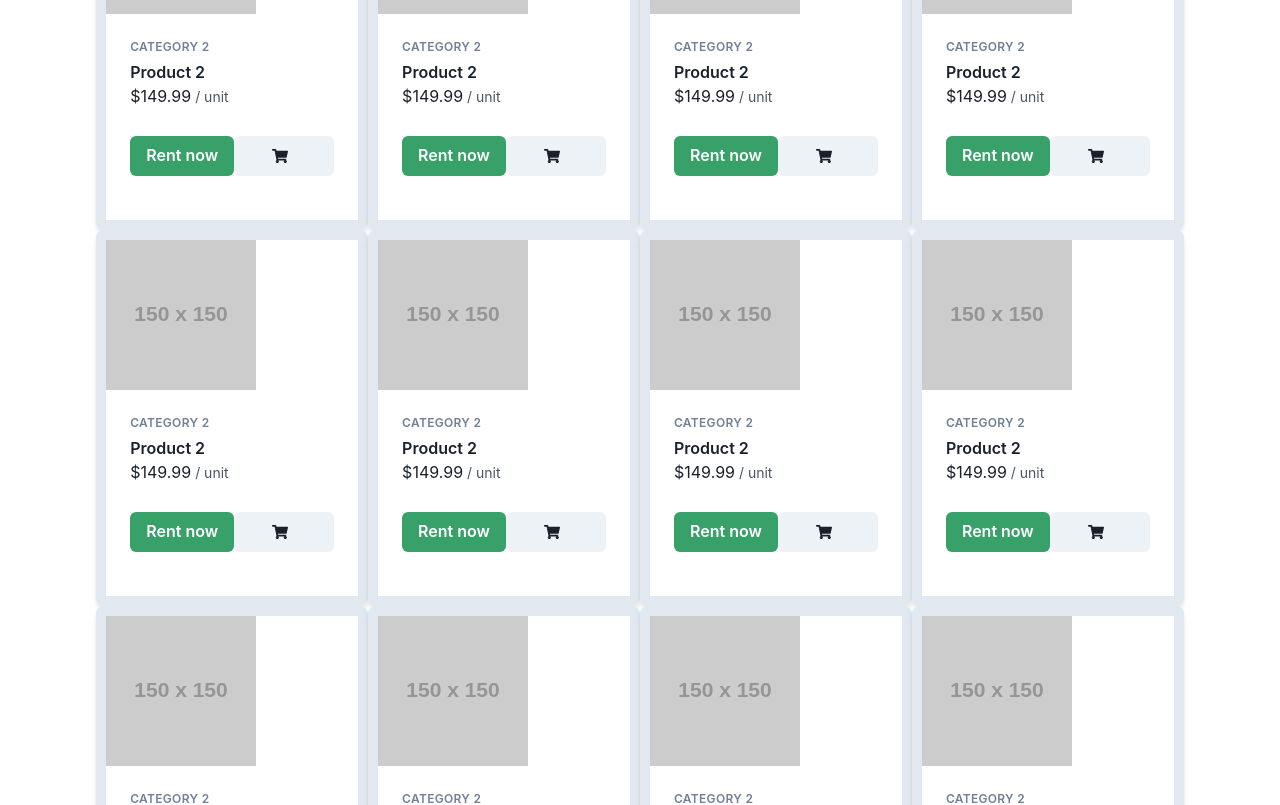
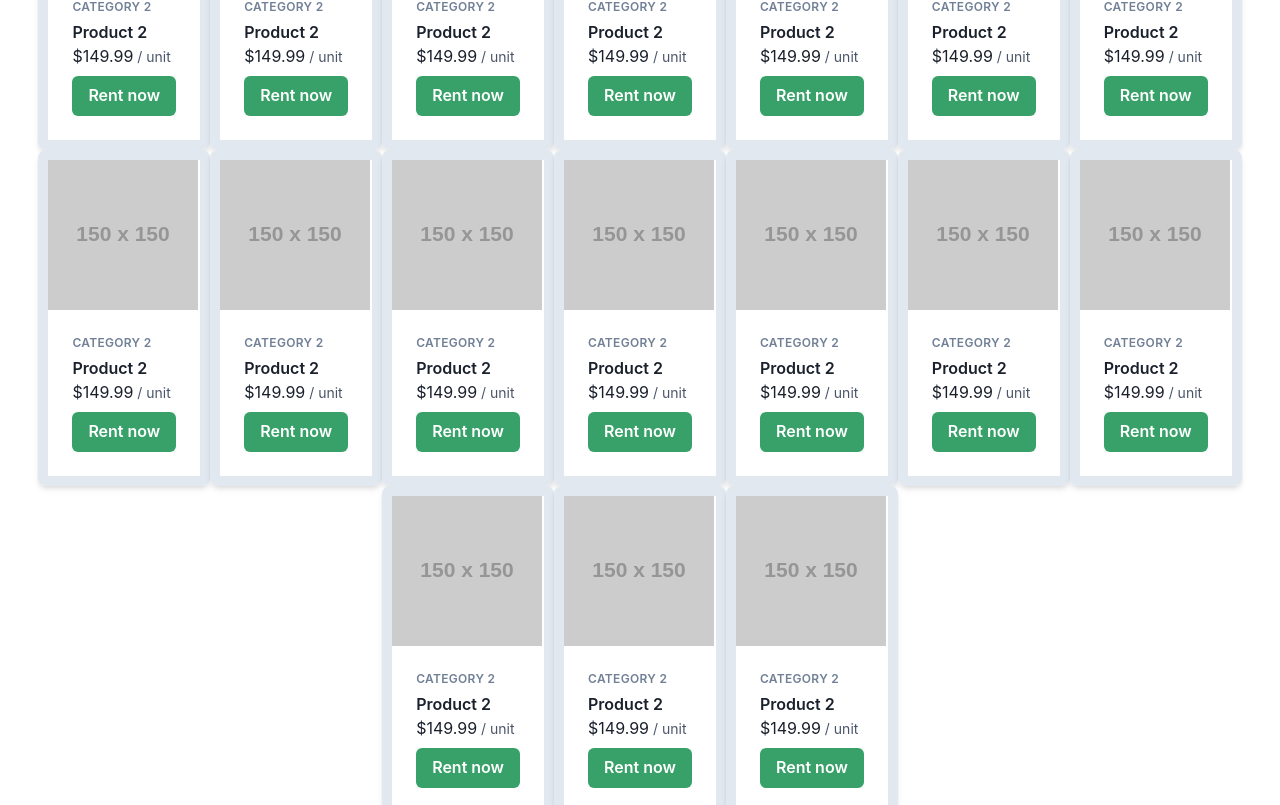
Before and after one commit to Sanghamitradash20/Agro-rental, a React (Create React App) app in the folder frontend/: page /1 in a window 1280 px wide. Shown: the part 538-1343 px from the top of the page. Built offline with nearby package versions, Linux system fonts and the light colour scheme.

Commit message:
product page updated cart icon removed

```diff
--- a/frontend/src/Pages/ProductListByType.jsx
+++ b/frontend/src/Pages/ProductListByType.jsx
@@ -104,6 +104,7 @@
 
 //     fetchProducts();
 //   }, [type]);
+// const responsiveButtonWidth = useBreakpointValue({ base: "100px", sm: "200px", md: "100px" })
 
 //   return (
 //     <Box
@@ -326,14 +327,14 @@
 
 import React from 'react';
 import { Box, Flex, Image, Text, Button,useBreakpointValue } from '@chakra-ui/react';
-import { FaShoppingCart } from 'react-icons/fa';
+// import { FaShoppingCart } from 'react-icons/fa';
 
 const ProductCard = ({ product }) => {
   const handleBuyNow = () => {
     // Logic for Buy Now action
     console.log(`Buy Now clicked for ${product.name}`);
   };
-  const responsiveButtonWidth = useBreakpointValue({ base: "100px", sm: "200px", md: "100px" })
+  // const responsiveButtonWidth = useBreakpointValue({ base: "100px", sm: "200px", md: "100px" })
 
   return (
     <Box
@@ -368,9 +369,9 @@ const ProductCard = ({ product }) => {
           <Button onClick={handleBuyNow} colorScheme="green">
             Rent now
           </Button>
-          <Button width="1000px" maxWidth={responsiveButtonWidth} marginY={5} leftIcon={<FaShoppingCart />}>
+          { /*<Button width="1000px" maxWidth={responsiveButtonWidth} marginY={5} leftIcon={<FaShoppingCart />}> */}
 
-                </Button>
+                {/* </Button> */}
 
         </Flex>
       </Box>
@@ -541,6 +542,38 @@ const ProductsPage = () => {
       price: 149.99,
       unit: 'unit',
     },
+    {
+      id: 2,
+      name: 'Product 2',
+      category: 'Category 2',
+      image: 'https://via.placeholder.com/150',
+      price: 149.99,
+      unit: 'unit',
+    },
+    {
+      id: 2,
+      name: 'Product 2',
+      category: 'Category 2',
+      image: 'https://via.placeholder.com/150',
+      price: 149.99,
+      unit: 'unit',
+    },
+    {
+      id: 2,
+      name: 'Product 2',
+      category: 'Category 2',
+      image: 'https://via.placeholder.com/150',
+      price: 149.99,
+      unit: 'unit',
+    },
+    {
+      id: 2,
+      name: 'Product 2',
+      category: 'Category 2',
+      image: 'https://via.placeholder.com/150',
+      price: 149.99,
+      unit: 'unit',
+    },
     // Add more products as needed
   ];
 
```
